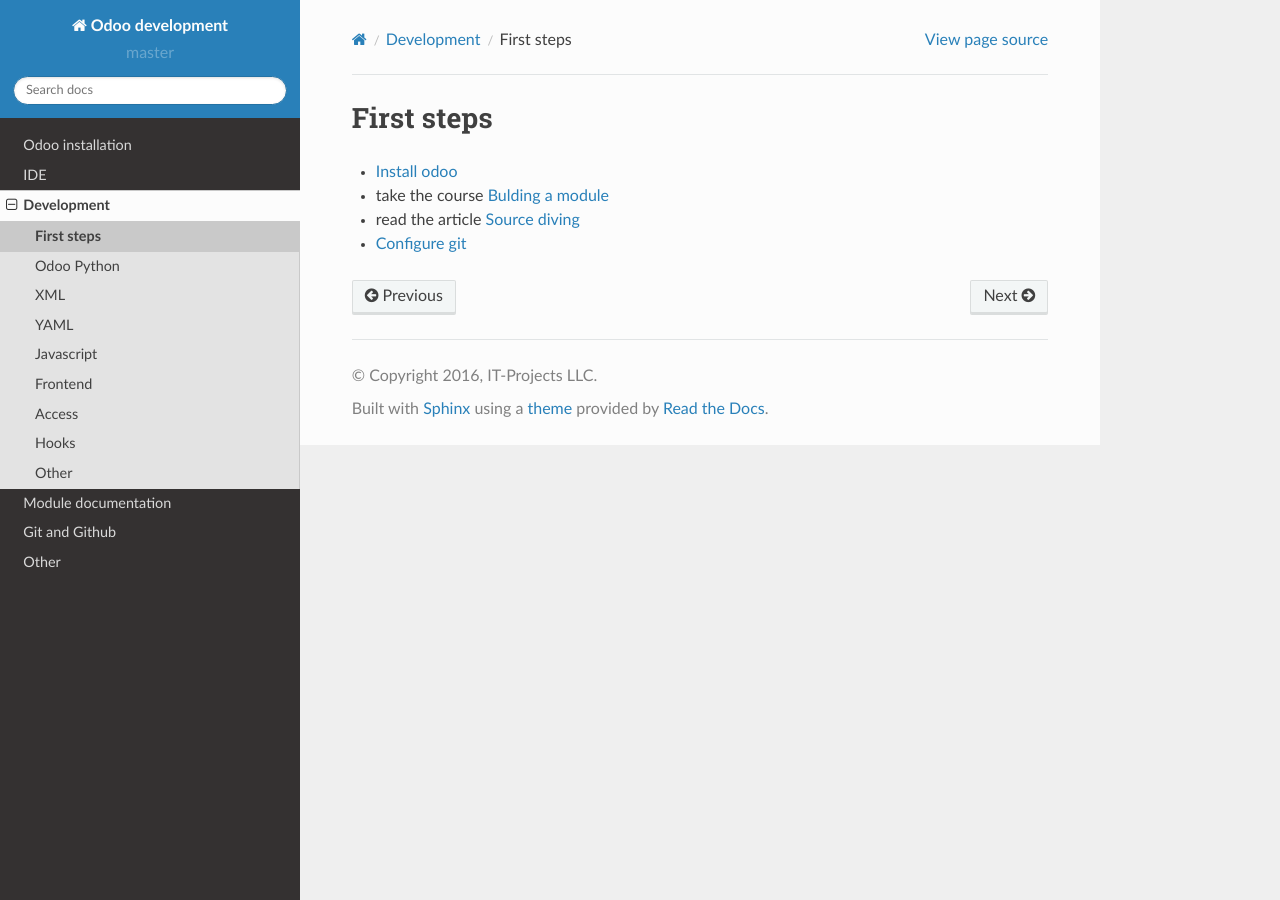
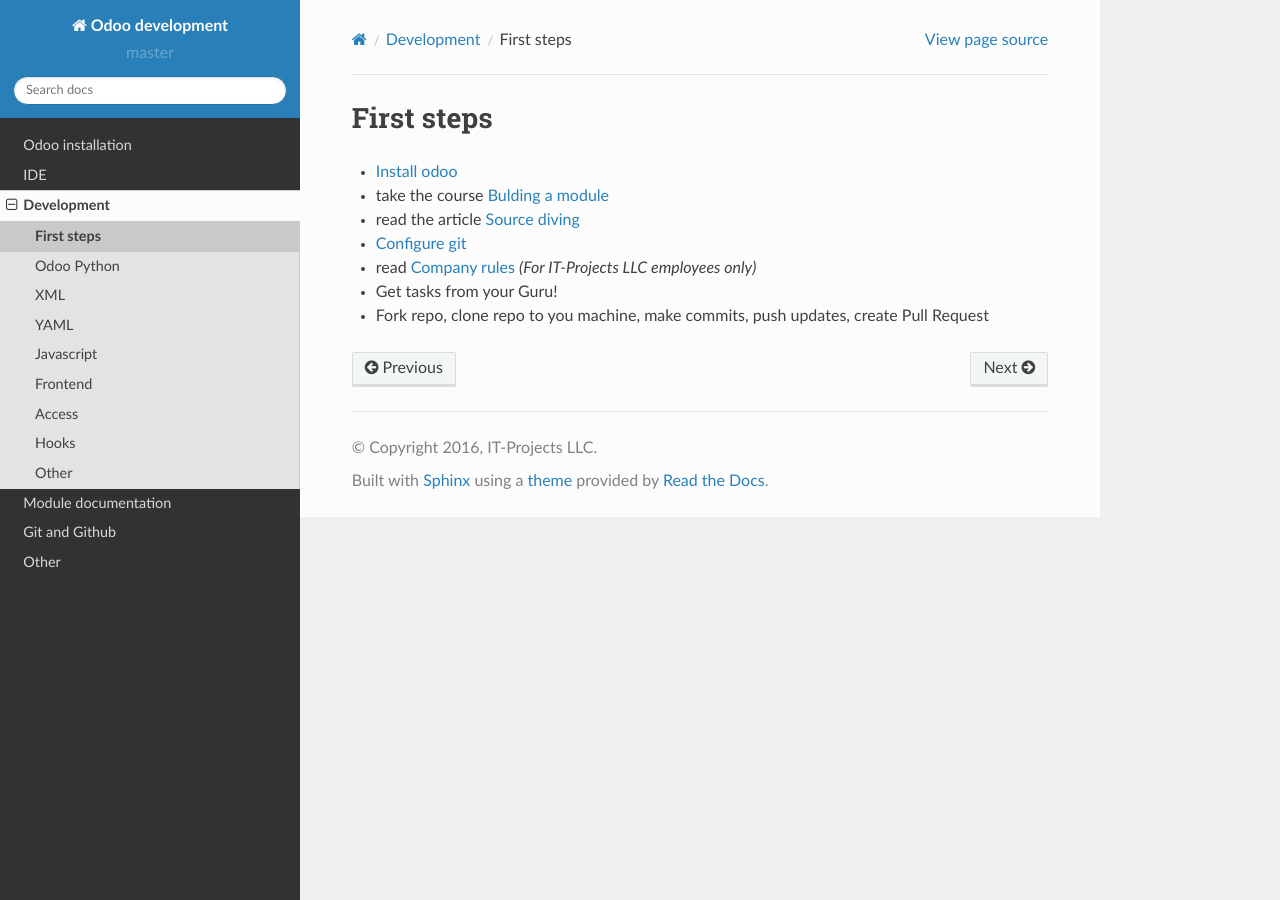
Before and after one commit to itpp-labs/odoo-development, a Sphinx documentation site: the page built from docs/dev/first-steps.rst, in a window 1280 px wide. Built offline with Sphinx 7.4.7 and the Read the Docs theme 2.0.0, drawn with Linux system fonts in a browser that asks for light colours.

Commit message:
add lines to First Steps

```diff
--- a/docs/dev/first-steps.rst
+++ b/docs/dev/first-steps.rst
@@ -5,3 +5,6 @@
 * take the course `Bulding a module <https://www.odoo.com/documentation/8.0/howtos/backend.html>`_
 * read the article `Source diving <https://yelizariev.github.io/odoo/development/2015/04/17/source-diving.html>`_
 * :doc:`Configure git <../git/init>`
+* read `Company rules <https://gist.github.com/yelizariev/4f4fadf628f076d875b9>`_ *(For IT-Projects LLC employees only)*
+* Get tasks from your Guru!
+* Fork repo, clone repo to you machine, make commits, push updates, create Pull Request
```
